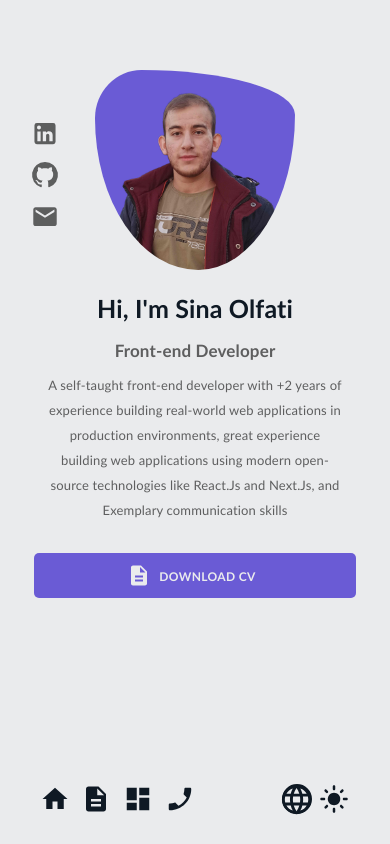
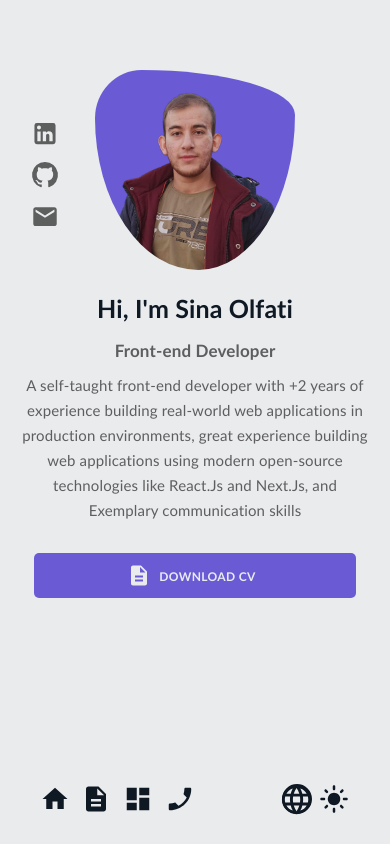
Before and after one commit to sina-olfati/sina-olfati-site, a React (Create React App) app: page /sina-olfati-site in a window 390 px wide. Shown: the top 844 px of the page. Built offline with nearby package versions, Linux system fonts and the light colour scheme; a web font is replaced by a local one.

Commit message:
Front: improved responsiveness for mobile

```diff
--- a/src/components/home/Front.css
+++ b/src/components/home/Front.css
@@ -318,8 +318,11 @@
         justify-content: start;
         padding-top: 70px;
     }
+    .texts {
+        width: 100%;
+    }
     .texts p {
-        width: 70%;
+        width: 80%;
     }
     .fast-links {
         /* border: solid 1px red; */
@@ -355,8 +358,7 @@
         margin: 10px 0;
     }
     .texts p {
-        font-size: 13px;
-        width: 60%;
+        width: 90%;
     }
     .front-container:lang(fa) .micro-transition {
         right: 90px;
```
